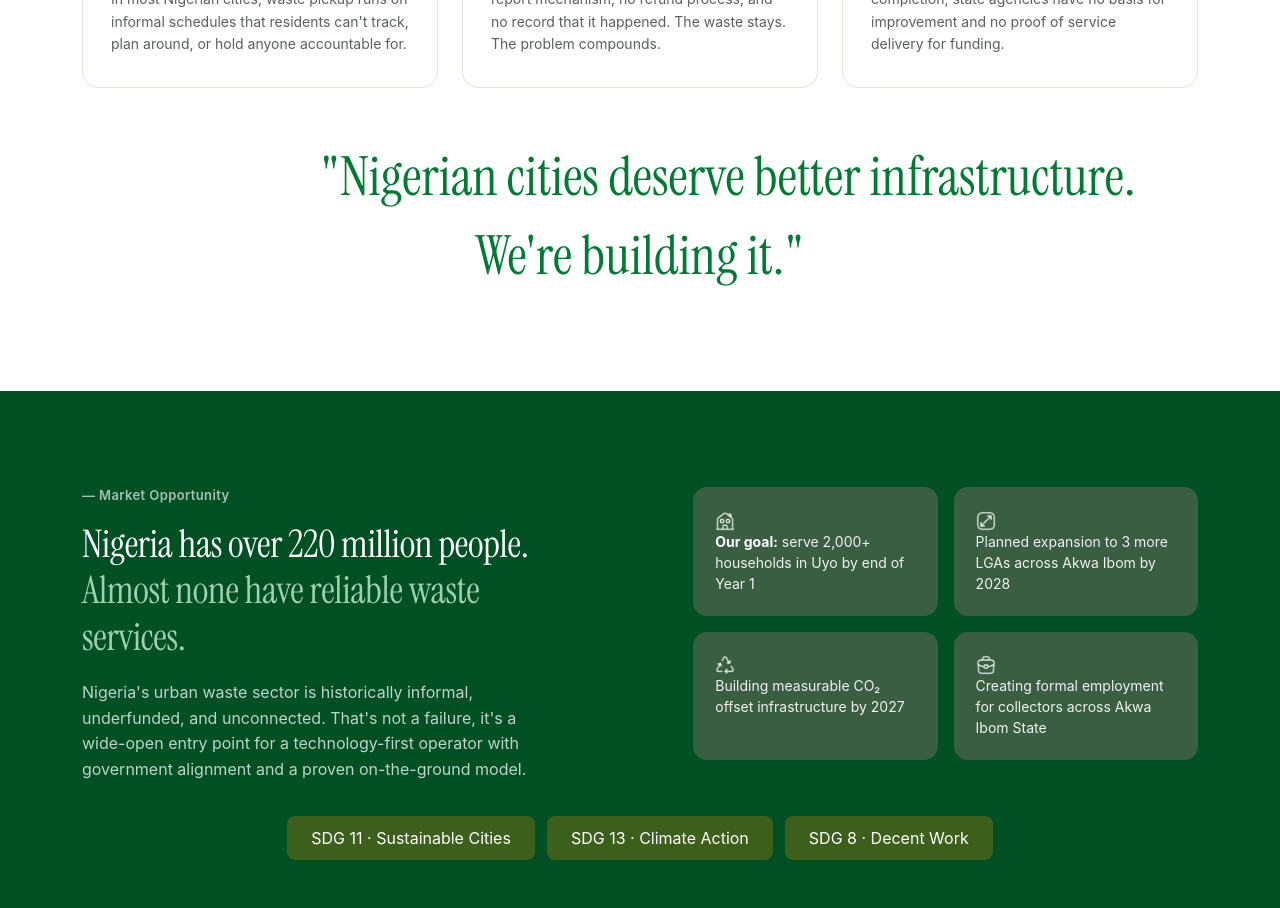
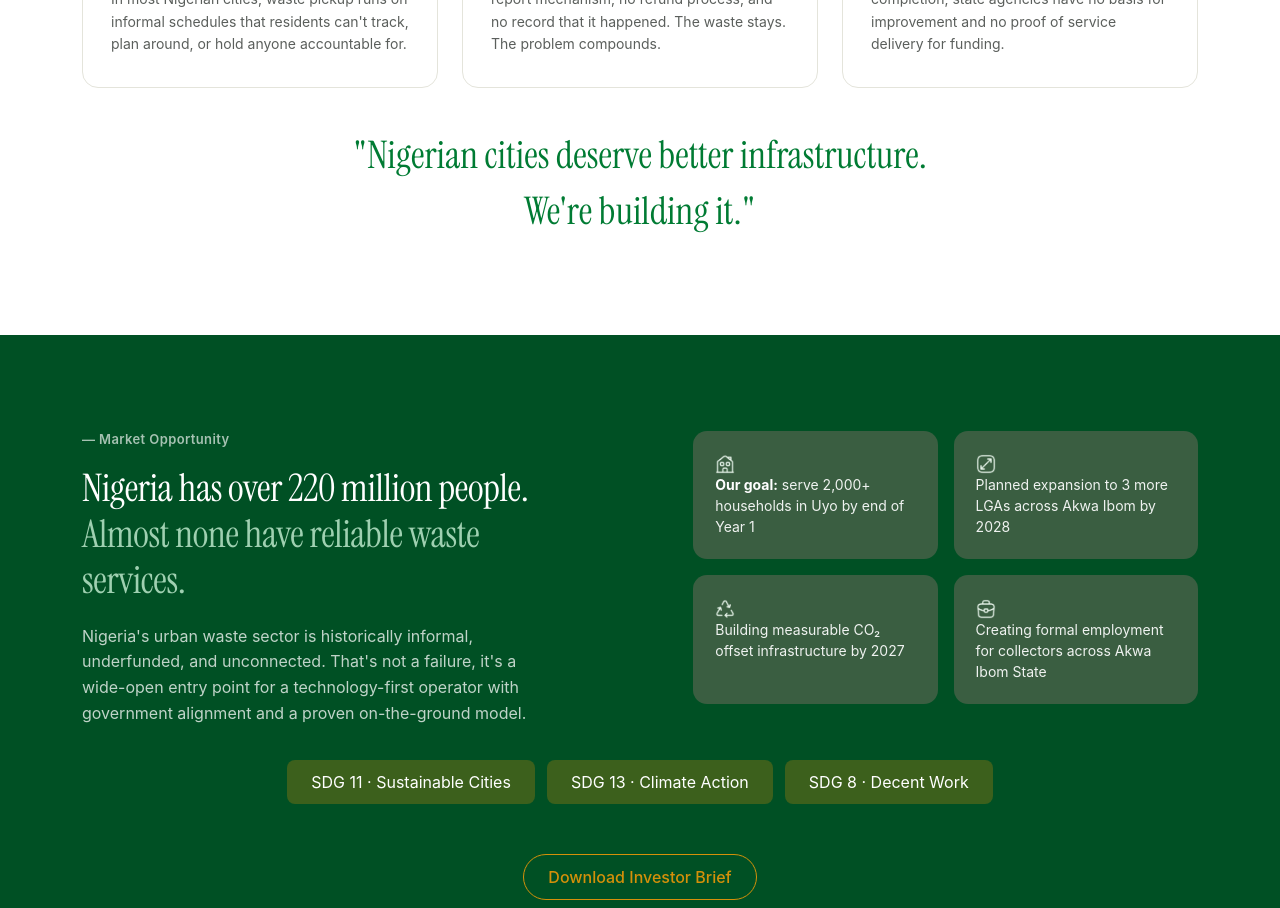
Before and after one commit to Mathvic456/tidynaija, a React (Create React App) app: page / in a window 1280 px wide. Shown: the part 1620-2528 px from the top of the page. Built offline with nearby package versions, Linux system fonts and the light colour scheme.

Commit message:
fix: Adjust margin-top and font size in quote-block for better layout

```diff
--- a/src/styles/globals.css
+++ b/src/styles/globals.css
@@ -340,14 +340,14 @@ p.section-sub.light {
 
 .quote-block {
   text-align: center;
-  margin-top: 50px;
+  margin-top: 40px;
 }
 
 .quote-block p {
   font-family: 'Instrument Serif', serif;
   font-weight: 400;
   /* font-style: italic; */
-  font-size: 54px;
+  font-size: 38px;
   line-height: 1.45;
   color: var(--green);
   max-width: 640px;
```
